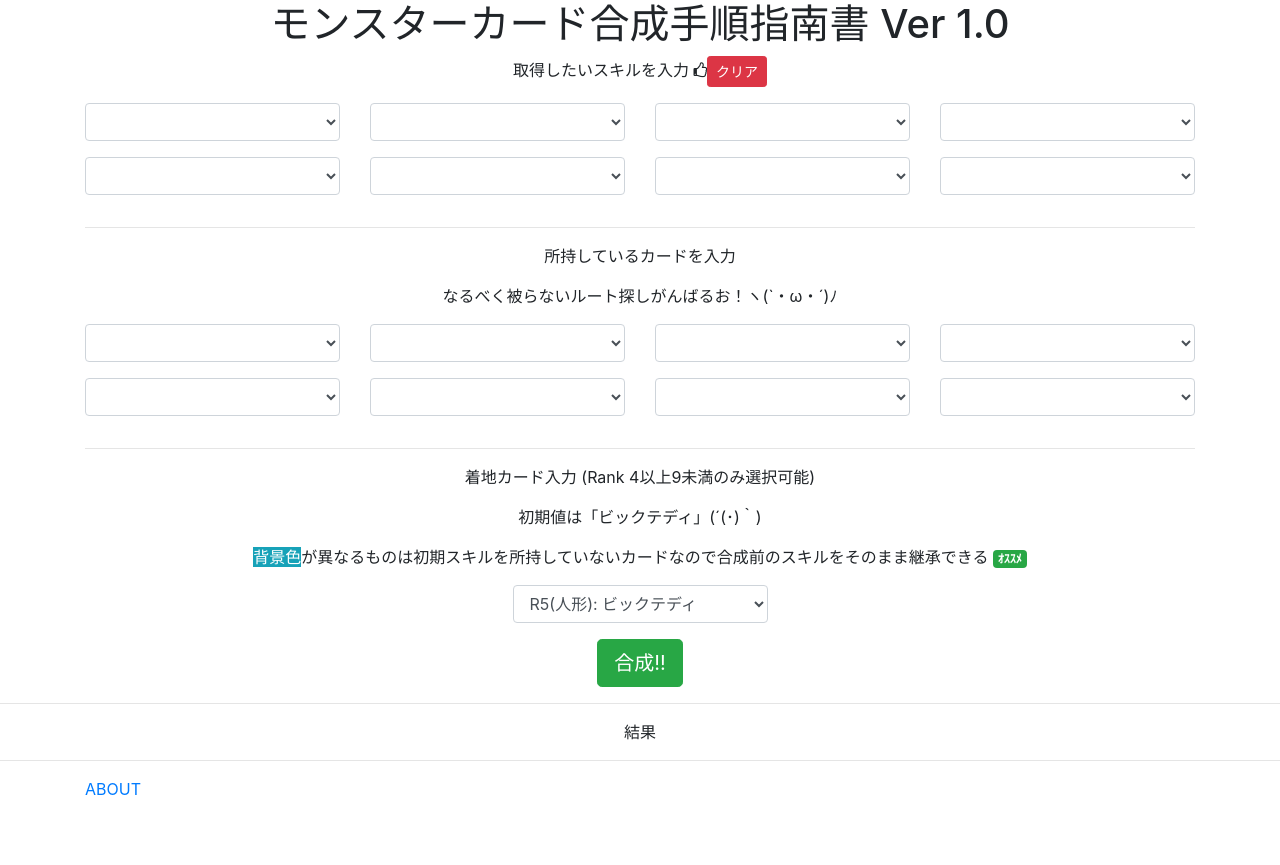
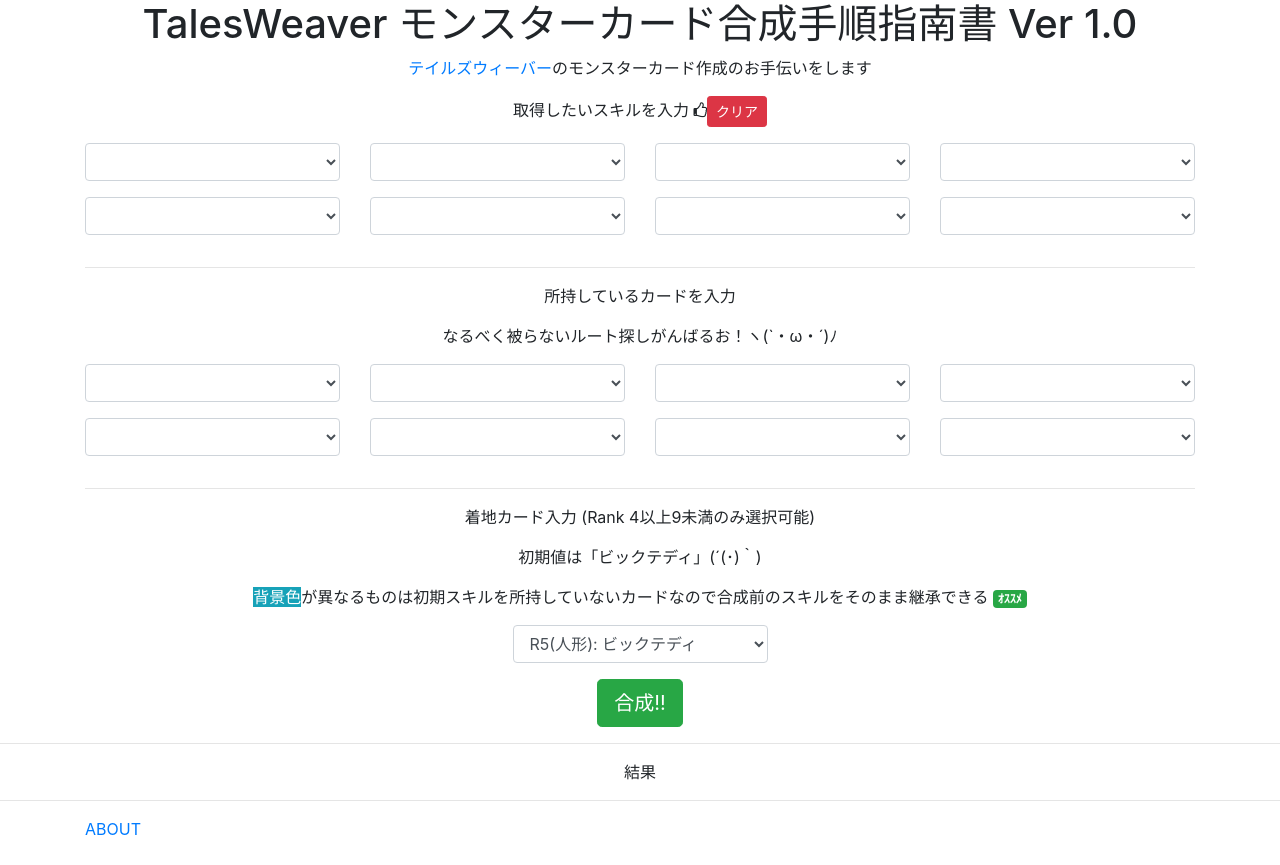
Before and after one commit to omatztw/tw-card-chef, an Angular app: page / in a window 1280 px wide. Before the commit the page ends 825 px from the top, so only its background shows below. Built offline with nearby package versions, Linux system fonts and the light colour scheme.

Commit message:
Change Title

```diff
--- a/src/app/app.component.html
+++ b/src/app/app.component.html
@@ -1,7 +1,10 @@
 <!--The content below is only a placeholder and can be replaced.-->
 <div style="text-align:center">
   <h1>
-    モンスターカード合成手順指南書 Ver {{VERSION}}
+    TalesWeaver モンスターカード合成手順指南書 Ver {{VERSION}}
   </h1>
+  <p>
+    <a href="http://talesweaver.nexon.co.jp/">テイルズウィーバー</a>のモンスターカード作成のお手伝いをします
+  </p>
   <app-card></app-card>
 </div>
--- a/src/index.html
+++ b/src/index.html
@@ -3,7 +3,7 @@
 
 <head>
   <meta charset="utf-8">
-  <title>Twmcg</title>
+  <title>TWCC</title>
   <base href="/">
 
   <meta name="viewport" content="width=device-width, initial-scale=1">
```
